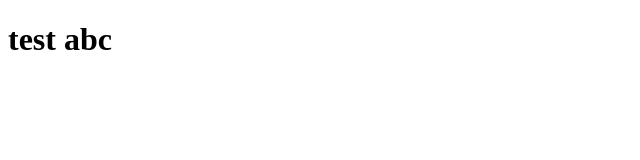
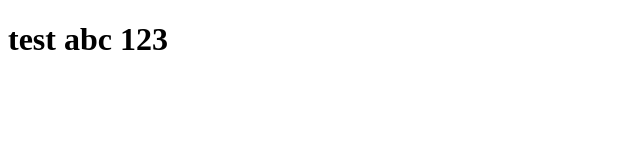
Before and after one commit to HTL-Bulme/PythonSkriptum, a website: page index.html in a window 1280 px wide. Shown: the full height of the page, 0-640 px from the left. Drawn offline with Linux system fonts and the light colour scheme.

Commit message:
modified index

```diff
--- a/index.html
+++ b/index.html
@@ -6,6 +6,6 @@
     <title>Document</title>
 </head>
 <body>
-    <h1>test abc</h1>
+    <h1>test abc 123</h1>
 </body>
 </html>
```
